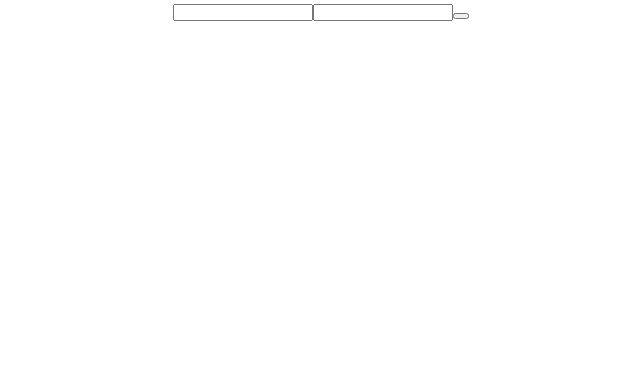
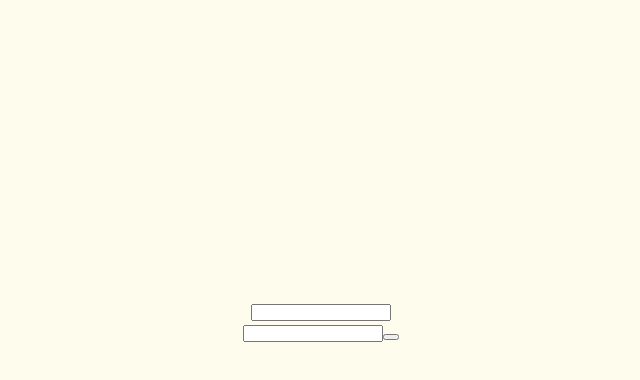
Before and after one commit to jepz/pastry-composer, a React (Create React App) app: page / in a window 1280 px wide. Shown: the top 380 px of the page, without its empty margins (319-959 px from the left). Built offline with nearby package versions, Linux system fonts and the light colour scheme.

Commit message:
Added form alignment.

```diff
--- a/src/App.jsx
+++ b/src/App.jsx
@@ -13,6 +13,9 @@ import './App.css';
 const AppDiv = styled.div`
   text-align: center;
   margin: auto 0;
+  background-color: #fefcec;
+  height: 100%;
+  width: 100%;
 `;
 
 const App = () => (
--- a/src/components/login-form/index.jsx
+++ b/src/components/login-form/index.jsx
@@ -1,16 +1,23 @@
 import React from 'react';
+import styled from 'styled-components';
 import { TextField, PasswordField } from '../ui/inputs';
+
+const StyledForm = styled.form`
+  background-color: #fefcec;
+  height: 200px;
+  width: 200px;
+`;
 
 const LoginForm = () => {
   const handleOnSubmit = event => {
     event.preventDefault();
   };
   return (
-    <form onSubmit={handleOnSubmit}>
+    <StyledForm onSubmit={handleOnSubmit}>
       <TextField />
       <PasswordField />
       <button type="submit" label="click me" />
-    </form>
+    </StyledForm>
   );
 };
 
--- a/src/components/ui/inputs/views/password-field.jsx
+++ b/src/components/ui/inputs/views/password-field.jsx
@@ -7,18 +7,27 @@ const StyledInput = styled.input`
 `;
 
 const PasswordField = props => {
-  const {} = props;
-  const [value, setValue] = useState('');
-
-  return <StyledInput type="password" value={value} onChange={setValue} />;
+  const { previousValue } = props;
+  const [changedValue, setValue] = useState(previousValue);
+  const handleOnChange = e => {
+    const { value } = e.target;
+    setValue(value);
+  };
+  return (
+    <StyledInput
+      type="password"
+      value={changedValue}
+      onChange={handleOnChange}
+    />
+  );
 };
 
 PasswordField.defaultProps = {
-  value: ''
+  previousValue: ''
 };
 PasswordField.propTypes = {
   /** What value the fields has.  */
-  value: propTypes.string
+  previousValue: propTypes.string
 };
 
 export default PasswordField;
--- a/src/screens/login/index.jsx
+++ b/src/screens/login/index.jsx
@@ -1,6 +1,28 @@
 import React from 'react';
+import styled from 'styled-components';
 import LoginForm from '../../components/login-form';
 
-const LoginScreen = () => <LoginForm />;
+const StyedScreen = styled.div`
+  height: 100vh;
+  width: 100vw;
+
+  form {
+    position: absolute;
+    left: 50%;
+    top: 50%;
+    transform: translate(-50%, -50%);
+  }
+`;
+const CenterDiv = styled.div`
+  text-align: center;
+`;
+
+const LoginScreen = () => (
+  <StyedScreen>
+    <CenterDiv>
+      <LoginForm />
+    </CenterDiv>
+  </StyedScreen>
+);
 
 export default LoginScreen;
```
